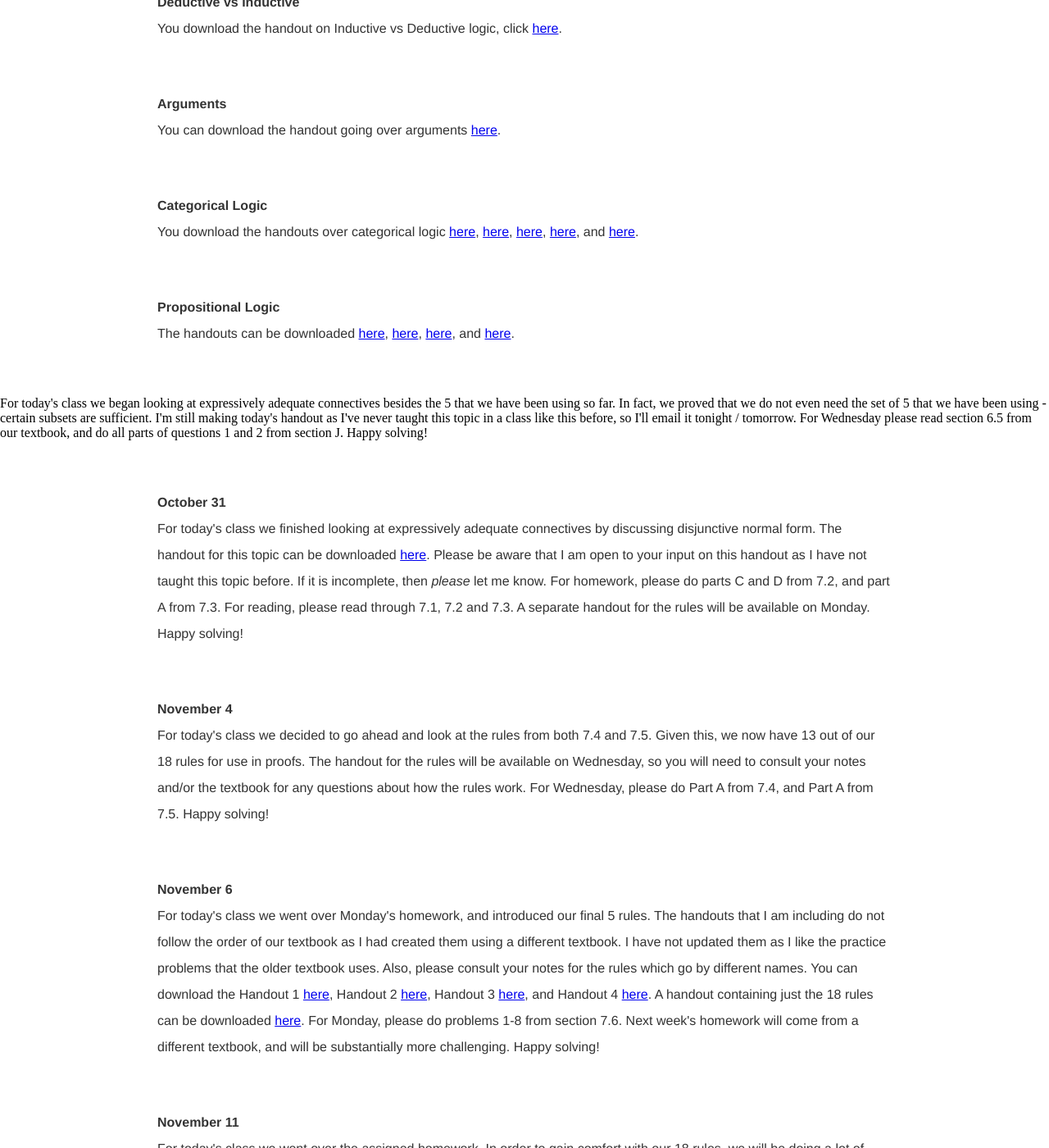
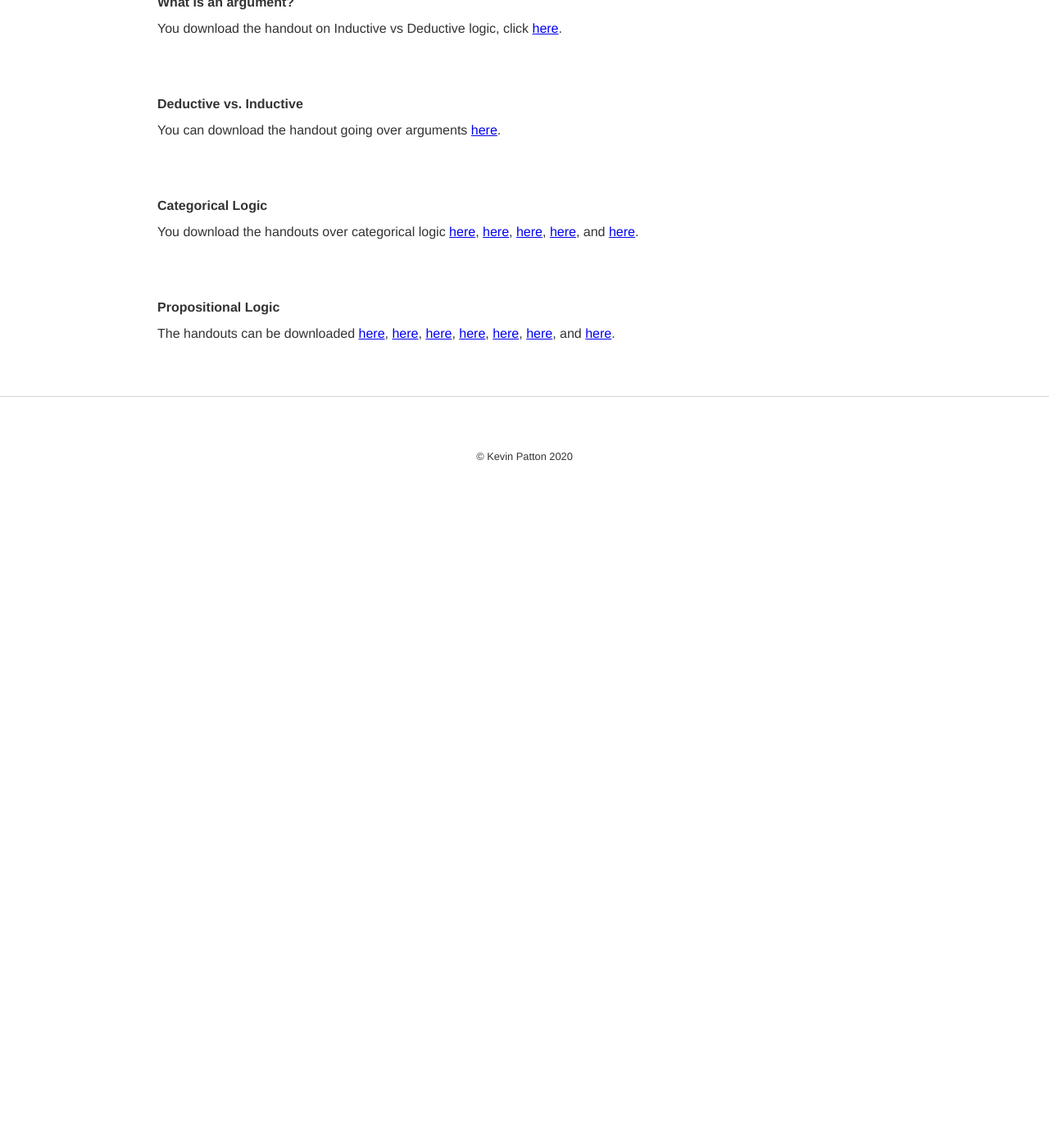
Before and after one commit to kevinjpatton/kevinjpatton.github.io, a Jekyll site: the page built from teaching/phil_1210/index.html, in a window 1280 px wide and 1400 px high, scrolled down 421 px. Shown: the whole window at 82% size. Built offline with Jekyll 4.4.1, drawn with Linux system fonts in a browser that asks for light colours; Markdown is read by kramdown in place of the engine named in the settings; after the commit the page ends 1051 px from its top, so only the background shows below that; some of the changed text lies outside the part shown.

Commit message:
Update index.html

```diff
--- a/teaching/phil_1210/index.html
+++ b/teaching/phil_1210/index.html
@@ -6,33 +6,11 @@
 <p>Click <a href="/teaching/phil_110/Phil110_Textbook.pdf.pdf" target="_blank">here</a> to download the textbook that I use when I teach this class.</p>
 
 <h1>Handouts</h1>
-<p><b>Deductive vs Inductive</b><br>
+<p><b>What is an argument?</b><br>
 You download the handout on Inductive vs Deductive logic, click <a href="/teaching/phil_1210/Day 2 - Section 1.1 - 1.2.pdf" target="_blank">here</a>.</p>
-<p><b>Arguments</b><br>
+<p><b>Deductive vs. Inductive</b><br>
 You can download the handout going over arguments <a href="/teaching/phil_1210/Day 3 - Section 2.2.pdf" target="_blank">here</a>.</p>
 <p><b>Categorical Logic</b><br>
 You download the handouts over categorical logic <a href="/teaching/phil_1210/Day 4 - Section 4.1.pdf" target="_blank">here</a>, <a href="/teaching/phil_1210/Day 6 - Section 3.2 and 3.4.pdf" target="_blank">here</a>, <a href="/teaching/phil_1210/Day 7 - 3.3.pdf" target="_blank">here</a>, <a href="/teaching/phil_1210/Day 8 - Section 3.6.pdf" target="_blank">here</a>, and <a href="/teaching/phil_1210/Day 10 - Section 4.2.pdf" target="_blank">here</a>.</p>
 <p><b>Propositional Logic</b><br>
-The handouts can be downloaded <a href="/teaching/phil_1210/Day 13 - Section 5.1.pdf" target="_blank">here</a>, <a href="/teaching/phil_1210/Day 14 - Section 6.3_2 - 6.5.pdf" target="_blank">here</a>, <a href="/teaching/phil_1210/Day 15 - Section 6.4.pdf" target="_blank">here</a>, and <a href="/teaching/phil_1210/Inference Rules 1.pdf" target="_blank">here</a>.</p>
-
-For today's class we began looking at expressively adequate connectives besides the 5 that we have been using so far.  In fact, we proved that we do not even need the set of 5 that we have been using - certain subsets are sufficient.  I'm still making today's handout as I've never taught this topic in a class like this before, so I'll email it tonight / tomorrow.  For Wednesday please read section 6.5 from our textbook, and do all parts of questions 1 and 2 from section J.  Happy solving!
-<p><b>October 31</b><br>
-For today's class we finished looking at expressively adequate connectives by discussing disjunctive normal form.  The handout for this topic can be downloaded <a href="/teaching/phil_1210/ExComDNF.pdf" target="_blank">here</a>.  Please be aware that I am open to your input on this handout as I have not taught this topic before.  If it is incomplete, then <i>please</i> let me know.  For homework, please do parts C and D from 7.2, and part A from 7.3.  For reading, please read through 7.1, 7.2 and 7.3.  A separate handout for the rules will be available on Monday.  Happy solving!</p>
-<p><b>November 4</b><br>
-For today's class we decided to go ahead and look at the rules from both 7.4 and 7.5.  Given this, we now have 13 out of our 18 rules for use in proofs.  The handout for the rules will be available on Wednesday, so you will need to consult your notes and/or the textbook for any questions about how the rules work.  For Wednesday, please  do Part A from 7.4, and Part A from 7.5.  Happy solving!</p>
-<p><b>November 6</b><br>
-For today's class we went over Monday's homework, and introduced our final 5 rules.  The handouts that I am including do not follow the order of our textbook as I had created them using a different textbook.  I have not updated them as I like the practice problems that the older textbook uses.  Also, please consult your notes for the rules which go by different names.  You can download the Handout 1 <a href="/teaching/phil_1210/Inference Rules 1.pdf" target="_blank">here</a>, Handout 2 <a href="/teaching/phil_1210/Inference Rules 2.pdf" target="_blank">here</a>, Handout 3 <a href="/teaching/phil_1210/Replacement Rules 1.pdf" target="_blank">here</a>, and Handout 4 <a href="/teaching/phil_1210/Replacement Rules 2.pdf" target="_blank">here</a>.  A handout containing just the 18 rules can be downloaded <a href="/teaching/phil_1210/18 Rules.pdf" target="_blank">here</a>.  For Monday, please do problems 1-8 from section 7.6.  Next week's homework will come from a different textbook, and will be substantially more challenging.  Happy solving!</p>
-<p><b>November 11</b><br>
-For today's class we went over the assigned homework.  In order to gain comfort with our 18 rules, we will be doing a lot of proofs this week.  There are no new readings or handouts, but for homework we are using the following PDF (download <a href="/teaching/phil_1210/18RulesPractice.pdf" target="_blank">here</a>).  Please do problems 1 - 15 from section I, and problems 1 - 10 from section III.  Happy solving!</p>
-<p><b>November 13</b><br>
-For today's class we went over the assigned homework.  For homework please do problems 16 - 30 from the same PDF that November 11's homework was assigned from.  For Monday please read section 7.7 from our textbook.  Happy solving!</p>
-<p><b>November 18</b><br>
-For today's class we went over the assigned homework, and began discussing conditional proof.  For homework please do the remaining problems from the previous handout (31 - 45).  Happy solving!</p>
-<p><b>November 20</b><br>
-For today's class we went over the assigned homework, and began to solve proofs with the conditional proof method that we discussed Monday.  Please remember that there is <b><i>NO CLASS MONDAY 11/25 NOR 11/27!</b></i>  There is no homework over the weekend, though there is a handout on conditional proof (which can be downloaded <a href="/teaching/phil_1210/ConditionalProof.pdf" target="_blank">here</a>).  I will be sending an answer key out for the previous round of homework as that will be what most closely mimics next week's problem set.  The problem set will be available for download on Nov 25 and will be due Dec 2 before class begins.  I will also send an email via canvas on Monday with the problem set attached.  Have a nice break and, as always, happy solving!</p>
-<p><b>November 25</b><br>
-The problem set can be downloaded <a href="/teaching/phil_1210/Problems Set 2_Final.pdf" target="_blank">here</a>.  Please read the directions carefully, and do not hesitate to email me if you have any questions.  If you email closer to Thanksgiving, though, it is more likely that I will take longer to reply.  Enjoy your break and HAPPY solving!</p>
-<p><b>December 2</b><br>
-For today's class you turned in your second problem set, and we did a bunch of problems involving conditional proof.  The handout for conditional proof was already posted on Nov 20.  The homework for Wednesday can be downloaded <a href="/teaching/phil_1210/ConditionalProofProblems.pdf" target="_blank">here</a>.  Please do problems 10 - 20 for Wednesday but <b> you do not need to attempt to do the problems without conditional proof</b>.  Happy solving!</p>
-<p><b>December 4</b><br>
-For today's class we went over the conditional proof homework, and introduced the method known as indirect proof / proof by contradiction.  That handout for this method can be downloaded <a href="/teaching/phil_1210/Indirect Proof.pdf" target="_blank">here</a>.  The homework for this section can be downloaded <a href="/teaching/phil_1210/IndirectProofProblems.pdf" target="_blank">here</a>, and please do 1 - 15 for Monday.  Happy solving!</p>
+The handouts can be downloaded <a href="/teaching/phil_1210/Day 13 - Section 5.1.pdf" target="_blank">here</a>, <a href="/teaching/phil_1210/Day 14 - Section 6.3_2 - 6.5.pdf" target="_blank">here</a>, <a href="/teaching/phil_1210/Day 15 - Section 6.4.pdf" target="_blank">here</a>, <a href="/teaching/phil_1210/Inference Rules 1.pdf" target="_blank">here</a>, <a href="/teaching/phil_1210/Inference Rules 1.pdf" target="_blank">here</a>, <a href="/teaching/phil_1210/Replacement Rules 1.pdf" target="_blank">here</a>, and <a href="/teaching/phil_1210/Replacement Rules 2.pdf" target="_blank">here</a>.</p>
```
